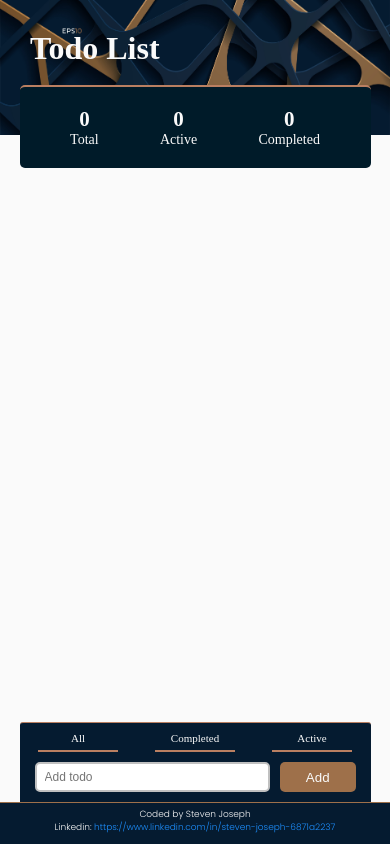
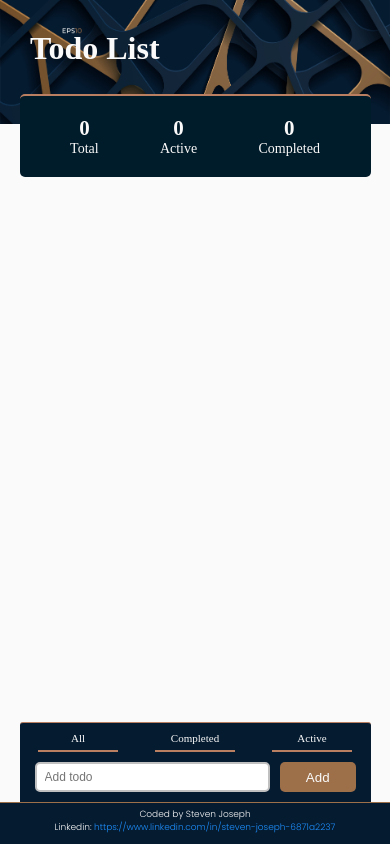
Before and after one commit to Stevolisis/Todo, a React (Create React App) app: page / in a window 390 px wide. Built offline with nearby package versions, Linux system fonts and the light colour scheme.

Commit message:
adjusting header

```diff
--- a/src/styles/todo.scss
+++ b/src/styles/todo.scss
@@ -218,11 +218,11 @@ border-radius: 5px;
 
   @media(max-width:600px){
     header{
-   height: 150px !important;
+   height: 140px !important;
     }
     main{
         width: 90vw;
-        margin-top: -50px;
+        margin-top: -30px;
         }
     .inputs{
      width: 90vw;
```
